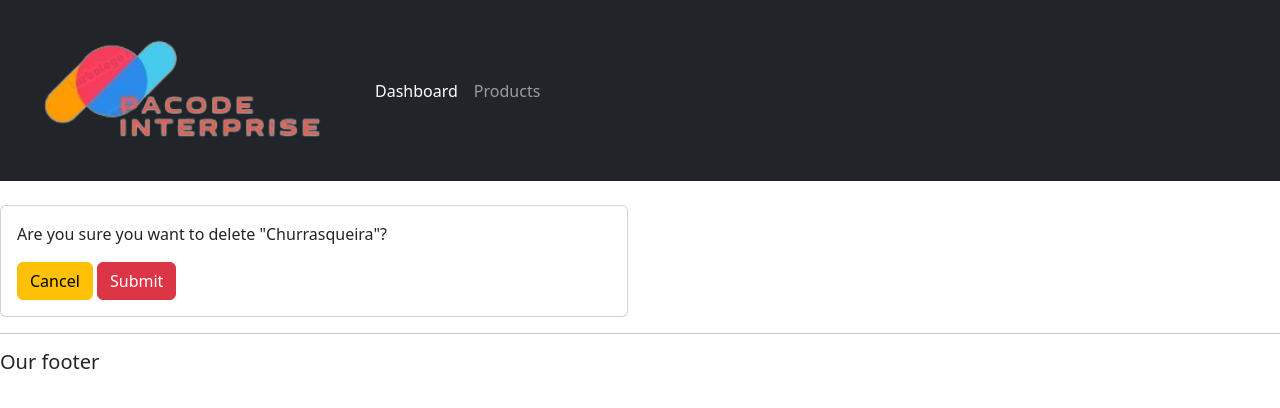
After one commit to Robertin76/Primeiro-Projeto-Django, a Django app: page /delete_order/5/ in a window 1280 px wide. The commit adds this page. Shown: the top 408 px of the page. Run offline with Django 5.2, Linux system fonts and the light colour scheme; data comes from the database, SQL or seed files in the repository; both versions use the stored data as it was after the commit.

Commit message:
quinto commit

```diff
--- a/accounts/models.py
+++ b/accounts/models.py
@@ -45,3 +45,6 @@ class Order(models.Model):
     product = models.ForeignKey(Product, null=True, on_delete=models.SET_NULL)
     date_created = models.DateTimeField(auto_now_add=True, null=True)
     status = models.CharField(max_length=200, null=True, choices=STATUS)
+
+    def __str__(self):
+        return self.product.name
--- a/accounts/templates/accounts/customer.html
+++ b/accounts/templates/accounts/customer.html
@@ -68,8 +68,8 @@
                         <td>{{order.product.category}}</td>
                         <td>{{order.date_created}}</td>
                         <td>{{order.status}}</td>
-                        <td><a class='btn btn-sm btn-info' href="">Update</a></td>
-                        <td><a class='btn bnt-sm btn-danger' href="">Remove</a></td>
+                        <td><a class='btn btn-sm btn-info' href="{% url 'update_order' order.id %}">Update</a></td>
+                        <td><a class='btn bnt-sm btn-danger' href="{% url 'delete_order' order.id %}">Delete</a></td>
                     </tr>
                 {% endfor %}
 
--- a/accounts/templates/accounts/dashboard.html
+++ b/accounts/templates/accounts/dashboard.html
@@ -50,8 +50,8 @@
                         <td>{{order.product}}</td>
                         <td>{{order.date_created}}</td>
                         <td>{{order.status}}</td>
-                        <td><a class='btn btn-sm btn-info' href="">Update</a></td>
-                        <td><a class='btn bnt-sm btn-danger' href="">Delete</a></td>
+                        <td><a class='btn btn-sm btn-info' href="{% url 'update_order' order.id %}">Update</a></td>
+                        <td><a class='btn bnt-sm btn-danger' href="{% url 'delete_order' order.id %}">Delete</a></td>
                     </tr>
                 {% endfor %}
 
--- /dev/null
+++ b/accounts/templates/accounts/delete_order.html
@@ -0,0 +1,18 @@
+{% extends 'accounts/main.html' %}
+{% load static %}
+
+{% block content %}
+<br>
+<div class="row">
+    <div class="col-md-6">
+        <div class="card card-body">
+            <p>Are you sure you want to delete "{{item}}"?</p>
+            <form actioon="{% url 'delete_order' item.id %}"method="POST">
+                {% csrf_token %}
+                <a class="btn btn-warning"href="{% url 'home' %}">Cancel</a>
+                <input class="btn btn-danger"type="submit" name="Confirm">
+            </form>
+        </div>
+    </div>
+</div>
+{% endblock %}
--- a/accounts/urls.py
+++ b/accounts/urls.py
@@ -7,4 +7,6 @@ urlpatterns = [
     path('customer/<str:pk_test>/', views.customer, name='customer'),
     path('create_order/', views.createOrder, name='create_order'),
     path('create_customer/', views.createCustomer, name='create_customer'),
+    path('update_order/<str:pk>/', views.update, name='update_order'),
+    path('delete_order/<str:pk>/', views.deleteOrder, name='delete_order'),
 ]
--- a/accounts/views.py
+++ b/accounts/views.py
@@ -58,3 +58,25 @@ def createCustomer(requests):
             return redirect('/')
     context = {'form':form}
     return render(requests, 'accounts/customer_forms.html', context)
+
+
+def update(request, pk):
+
+    order = Order.objects.get(id=pk)
+    form = OrderForm(instance=order)
+
+    if request.method == 'POST':
+        form = OrderForm(request.POST, instance=order)
+        if form.is_valid():
+            form.save()
+            return redirect('/')
+    context = {'form': form}
+    return render(request, 'accounts/order_forms.html', context)
+
+def deleteOrder(request, pk):
+    order = Order.objects.get(id=pk)
+    if request.method == "POST":
+        order.delete()
+        return redirect('/')
+    context = {'item':order}
+    return render(request, 'accounts/delete_order.html', context)
```
Also changed, not shown: accounts/templates/accounts/order_forms.html (+11 -6 lines), db.sqlite3.
